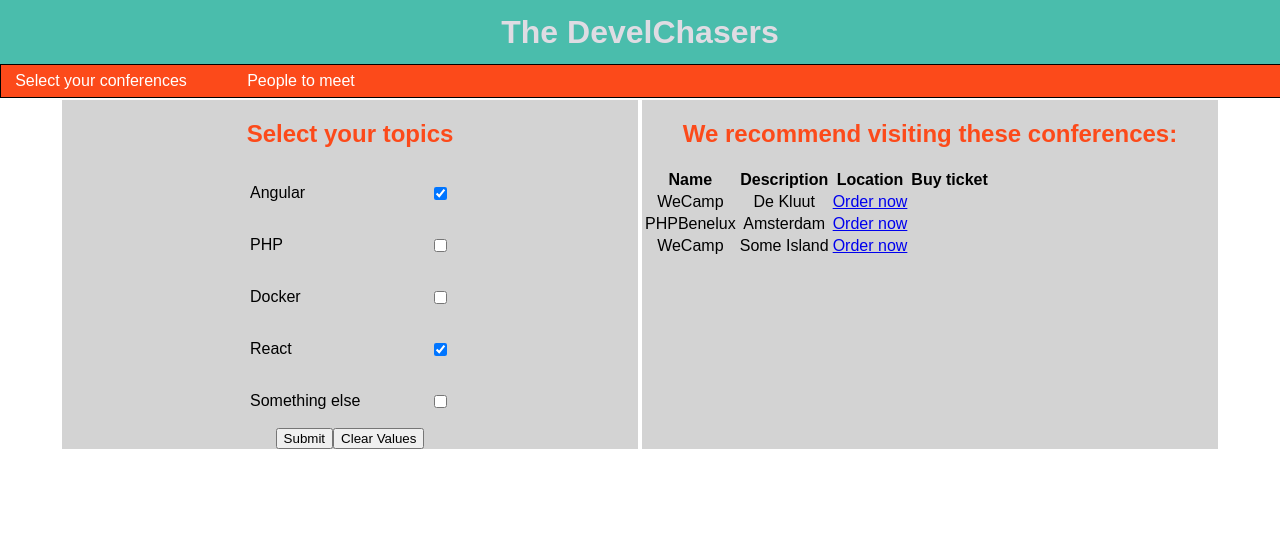
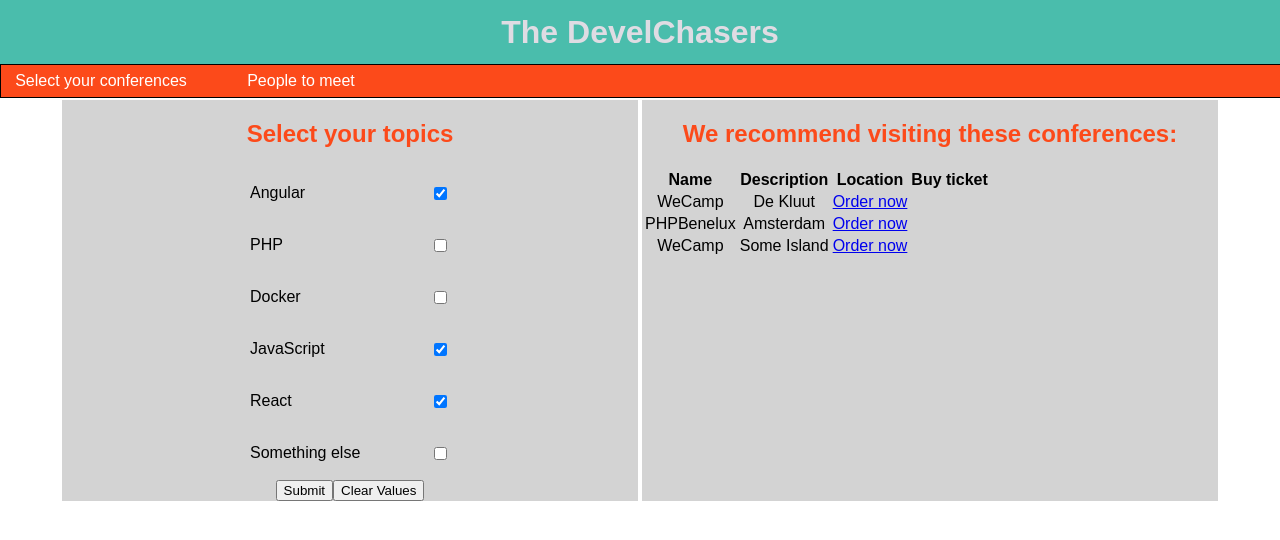
Before and after one commit to WeCamp/the-develchase, a React (Create React App) app in the folder src/resources/public/frontend/: page / in a window 1280 px wide. Shown: the top 540 px of the page. Built offline with nearby package versions, Linux system fonts and the light colour scheme.

Commit message:
Still works

```diff
--- a/src/resources/public/frontend/src/App.js
+++ b/src/resources/public/frontend/src/App.js
@@ -75,7 +75,6 @@ class App extends Component {
 	{
 		fetch(`http://echo.jsontest.com/fruit/banana/apple/tree`)
 		.then(function (response) {
-			console.log("response", response);
 			return response.json();
 		})
 		.then(function (parsedData) {
--- a/src/resources/public/frontend/src/Topics.js
+++ b/src/resources/public/frontend/src/Topics.js
@@ -35,6 +35,10 @@ const AllTopics = [{
 	name: 'Docker',
 	checked: false,
 }, {
+	id: 6,
+	name: 'JavaScript',
+	checked: true,
+}, {
 	id: 4,
 	name: 'React',
 	checked: true,
@@ -65,7 +69,10 @@ class TopicSelector extends Component {
 										defaultChecked={ topic.checked }
 										component="input"
 										type="checkbox"
-										onClick={ ()=> { self.props.apiCall( self.props.that ) }
+										onClick={ ()=> { self.props.apiCall( self.props.that );
+											topic.checked=!topic.checked;
+											console.log( topic.checked );
+										}
 										}
 									/>
 								</TopicName>
```
